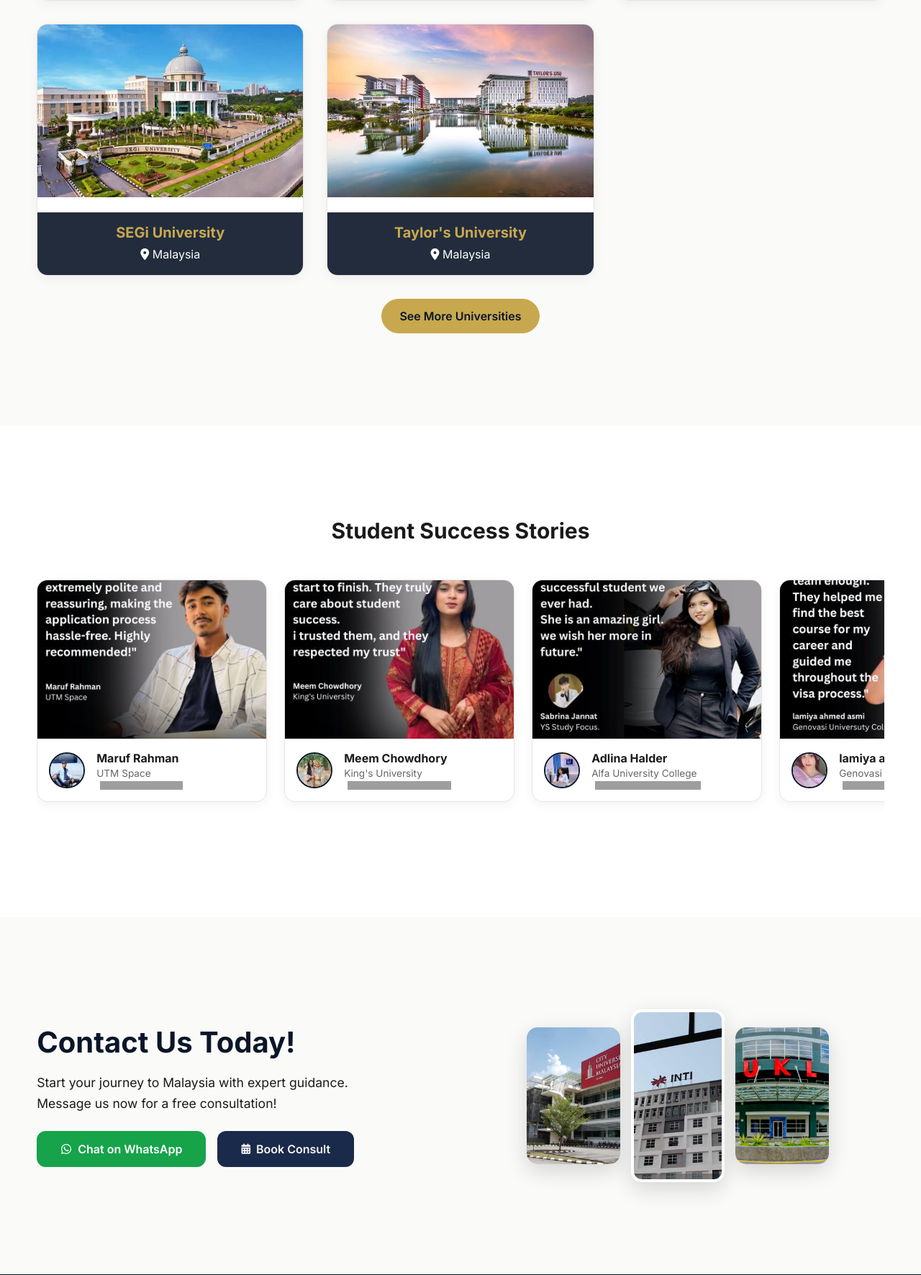
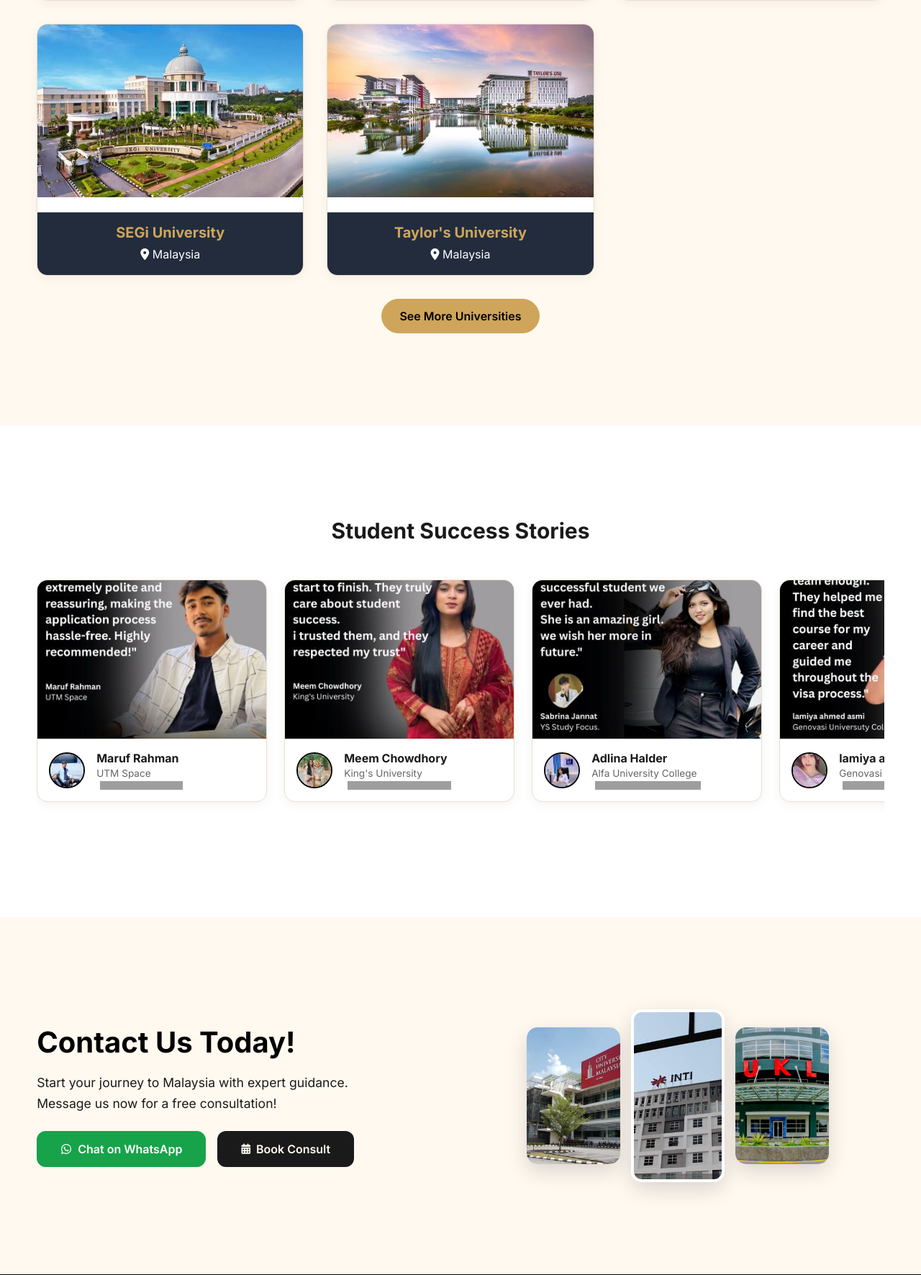
Before and after one commit to NahidJB1/yssf, a PHP site: page / in a window 1280 px wide. Shown: the part 2645-4416 px from the top of the page at 72% size. Run offline with PHP 8.4, Linux system fonts and the light colour scheme; grey boxes are pictures that could not be loaded.

Commit message:
style: update color palette to match logo (#000000 primary, #cfa55b accent, #fff9f0 surface)

```diff
--- a/assets/css/design-tokens.css
+++ b/assets/css/design-tokens.css
@@ -10,24 +10,24 @@
 
 :root {
   /* ── Color Palette ───────────────────────────────────────── */
-  --color-primary:        #0a1628;
-  --color-secondary:      #1a2a4a;
-  --color-accent:         #c8a84e;
-  --color-accent-hover:   #b8963e;
-  --color-accent-light:   rgba(200, 168, 78, 0.10);
+  --color-primary:        #000000;
+  --color-secondary:      #1a1a1a;
+  --color-accent:         #cfa55b;
+  --color-accent-hover:   #b8924e;
+  --color-accent-light:   rgba(207, 165, 91, 0.15);
 
-  --color-surface:        #fafaf8;
+  --color-surface:        #fff9f0;
   --color-card:           #ffffff;
-  --color-card-hover:     #fefefe;
+  --color-card-hover:     #fffdfa;
 
   --color-text:           #1a1a1a;
   --color-text-secondary: #4a4a4a;
   --color-text-muted:     #6b7280;
-  --color-text-inverse:   #f5f5f3;
+  --color-text-inverse:   #fff9f0;
 
-  --color-border:         #e5e5e0;
-  --color-border-light:   #f0f0eb;
-  --color-divider:        #ebebeb;
+  --color-border:         #eadecc;
+  --color-border-light:   #f5ede1;
+  --color-divider:        #eadecc;
 
   --color-success:        #16a34a;
   --color-success-light:  rgba(22, 163, 74, 0.10);
--- a/assets/css/global.css
+++ b/assets/css/global.css
@@ -1016,7 +1016,7 @@ input, select, textarea {
   bottom: 0;
   left: 0;
   right: 0;
-  background: linear-gradient(to top, rgba(10, 22, 40, 0.95), rgba(10, 22, 40, 0.7) 60%, transparent);
+  background: linear-gradient(to top, rgba(0, 0, 0, 0.95), rgba(0, 0, 0, 0.7) 60%, transparent);
   padding: var(--space-6) var(--space-5) var(--space-5);
   display: flex;
   flex-direction: column;
@@ -1141,7 +1141,7 @@ input, select, textarea {
 .modal-overlay {
   position: fixed;
   inset: 0;
-  background: rgba(10, 22, 40, 0.6);
+  background: rgba(0, 0, 0, 0.6);
   backdrop-filter: blur(4px);
   display: flex;
   justify-content: center;
```
